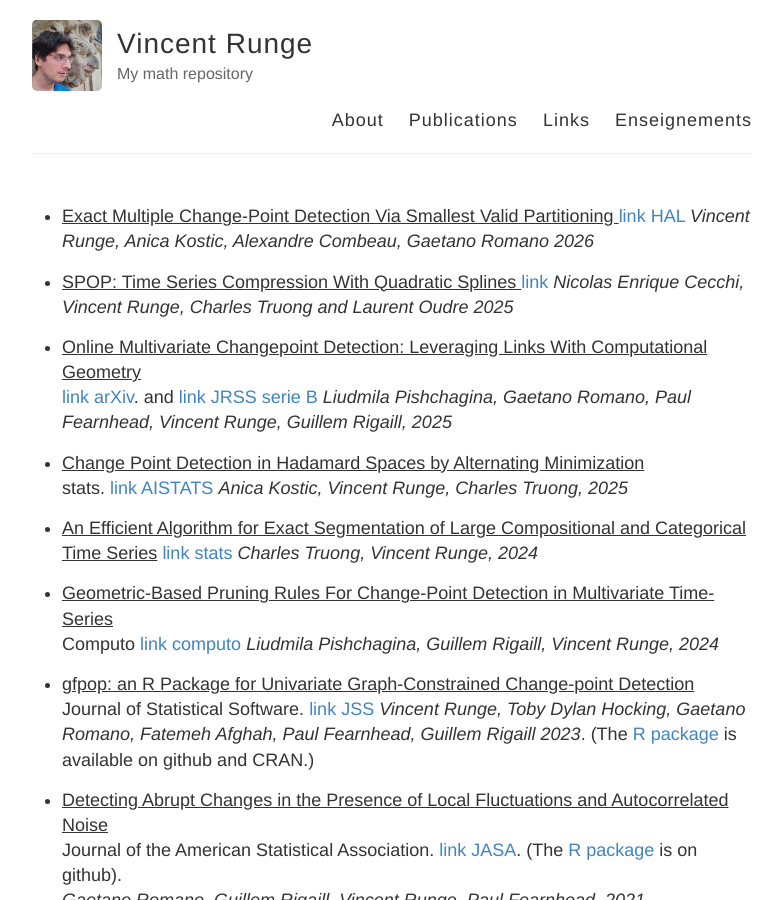
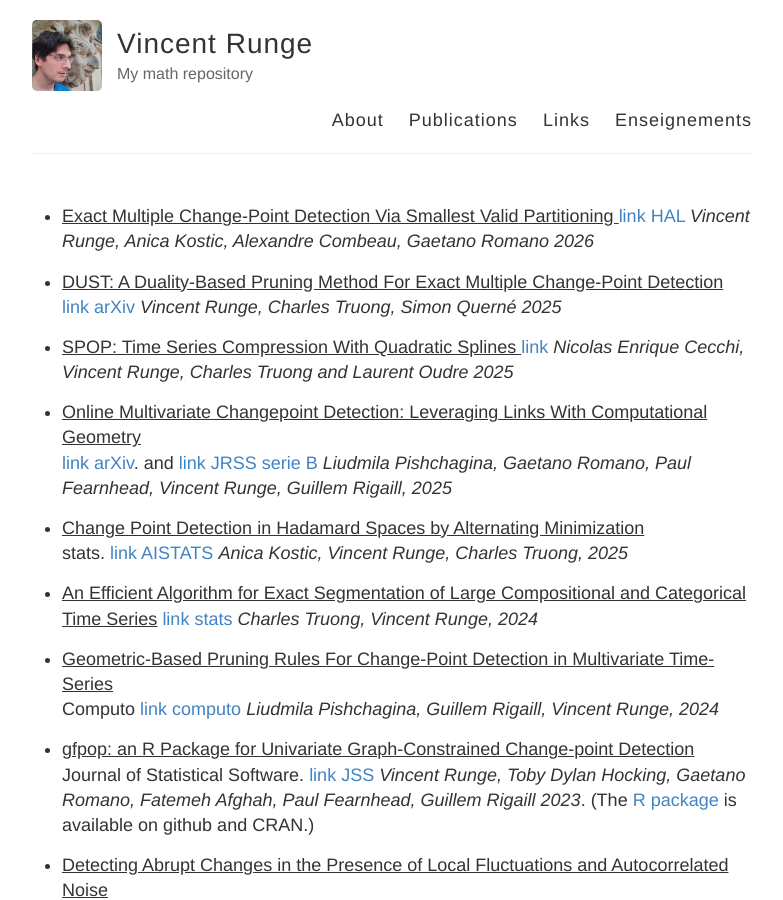
Before and after one commit to vincentrunge/vincentrunge.github.io, a Jekyll site: the page built from Publications.md, in a window 1280 px wide and 900 px high. Shown: the whole window, without its empty margins (248-1031 px from the left). Built offline with Jekyll 4.4.1, drawn with Linux system fonts in a browser that asks for light colours.

Commit message:
Add new publication on duality-based pruning method

```diff
--- a/Publications.md
+++ b/Publications.md
@@ -7,6 +7,9 @@ permalink: /Publications/
 
 * <u>Exact Multiple Change-Point Detection Via Smallest Valid Partitioning </u>
 [link HAL](https://hal.science/hal-05491126) *Vincent Runge, Anica Kostic, Alexandre Combeau, Gaetano Romano 2026*
+
+* <u>DUST: A Duality-Based Pruning Method For Exact Multiple Change-Point Detection </u>
+[link arXiv](https://arxiv.org/abs/2507.02467) *Vincent Runge, Charles Truong, Simon Querné 2025*
 
 * <u>SPOP: Time Series Compression With Quadratic Splines </u>
 [link](https://www.laurentoudre.fr/publis/EUSIPCO2025.pdf) *Nicolas Enrique Cecchi, Vincent Runge, Charles Truong and Laurent Oudre 2025*
```
